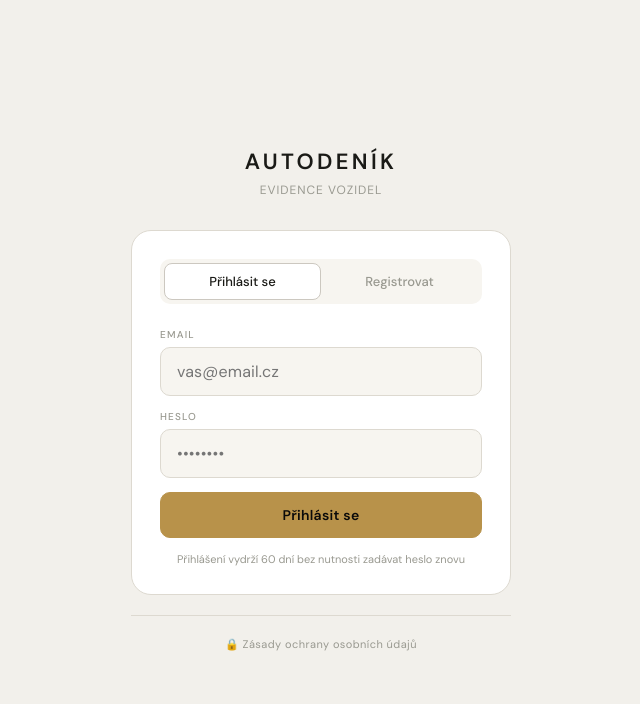
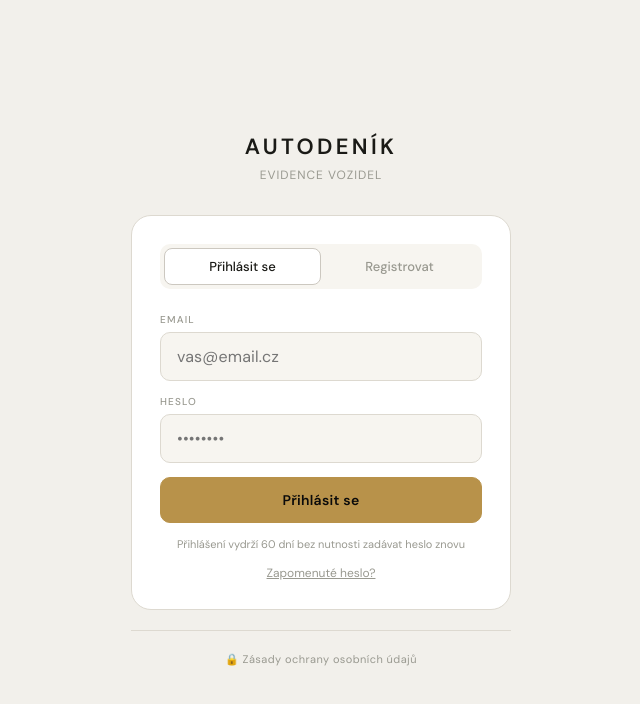
Before and after one commit to wewas1/AutoDenik, a React (Vite) app: page / in a window 1280 px wide. Shown: the top 704 px of the page, without its empty margins (319-959 px from the left). Built offline with nearby package versions, Linux system fonts and the light colour scheme.

Commit message:
Update App.jsx

```diff
--- a/src/App.jsx
+++ b/src/App.jsx
@@ -682,7 +682,7 @@ export default function App() {
   const [authLoading, setAuthLoading] = useState(true);
   const [email, setEmail] = useState("");
   const [password, setPassword] = useState("");
-  const [authMode, setAuthMode] = useState("login"); // login | register
+  const [authMode, setAuthMode] = useState("login"); // login | register | reset
   const [authError, setAuthError] = useState("");
   const [authMsg, setAuthMsg] = useState("");
   const [pwaPrompt, setPwaPrompt] = useState(null);
@@ -804,6 +804,15 @@ export default function App() {
   };
 
   // Auth handlers
+  const resetPassword = async()=>{
+    if(!email){setAuthError("Zadej email");return;}
+    const {error} = await supabase.auth.resetPasswordForEmail(email, {
+      redirectTo: window.location.origin
+    });
+    if(error){setAuthError(error.message);}
+    else{setAuthMsg("Odkaz na reset hesla byl odeslán na tvůj email.");setAuthError("");}
+  };
+
   const login = async()=>{
     setAuthError("");
     const {data,error} = await supabase.auth.signInWithPassword({email,password});
@@ -938,8 +947,23 @@ export default function App() {
               </div>
               {authError&&<div style={{fontSize:12,color:"var(--red)",padding:"10px 12px",background:"rgba(224,92,92,.1)",borderRadius:8,border:"1px solid rgba(224,92,92,.2)"}}>{authError}</div>}
               {authMsg&&<div style={{fontSize:12,color:"var(--green)",padding:"10px 12px",background:"rgba(78,203,113,.1)",borderRadius:8,border:"1px solid rgba(78,203,113,.2)"}}>{authMsg}</div>}
-              <Btn onClick={authMode==="login"?login:register} full>{authMode==="login"?"Přihlásit se":"Zaregistrovat"}</Btn>
+              {authMode!=="reset"&&<Btn onClick={authMode==="login"?login:register} full>{authMode==="login"?"Přihlásit se":"Zaregistrovat"}</Btn>}
               {authMode==="login"&&<div style={{fontSize:11,color:"var(--t3)",textAlign:"center"}}>Přihlášení vydrží 60 dní bez nutnosti zadávat heslo znovu</div>}
+              {authMode==="login"&&(
+                <button onClick={()=>{setAuthMode("reset");setAuthError("");setAuthMsg("");}} style={{background:"none",border:"none",color:"var(--t3)",fontSize:12,touchAction:"manipulation",textDecoration:"underline",cursor:"pointer"}}>
+                  Zapomenuté heslo?
+                </button>
+              )}
+              {authMode==="reset"&&(
+                <div style={{display:"flex",flexDirection:"column",gap:12}}>
+                  <div style={{fontSize:13,color:"var(--t2)",textAlign:"center",lineHeight:1.5}}>Zadej svůj email a pošleme ti odkaz pro reset hesla.</div>
+                  <input type="email" value={email} onChange={e=>setEmail(e.target.value)} placeholder="vas@email.cz" onKeyDown={e=>e.key==="Enter"&&resetPassword()}/>
+                  {authError&&<div style={{fontSize:12,color:"var(--red)",padding:"8px 12px",background:"rgba(224,92,92,.1)",borderRadius:8}}>{authError}</div>}
+                  {authMsg&&<div style={{fontSize:12,color:"var(--green)",padding:"10px 12px",background:"rgba(78,203,113,.1)",borderRadius:8,border:"1px solid rgba(78,203,113,.2)"}}>{authMsg}</div>}
+                  <button onClick={resetPassword} style={{background:"var(--acc)",border:"none",borderRadius:10,padding:"13px",color:"#0a0a0a",fontSize:15,fontWeight:600,touchAction:"manipulation",cursor:"pointer"}}>Odeslat odkaz</button>
+                  <button onClick={()=>{setAuthMode("login");setAuthError("");setAuthMsg("");}} style={{background:"none",border:"none",color:"var(--t3)",fontSize:13,touchAction:"manipulation",cursor:"pointer"}}>← Zpět na přihlášení</button>
+                </div>
+              )}
             </div>
           </div>
           <div style={{textAlign:"center",marginTop:20,paddingTop:16,borderTop:"1px solid var(--b1)"}}>
```
